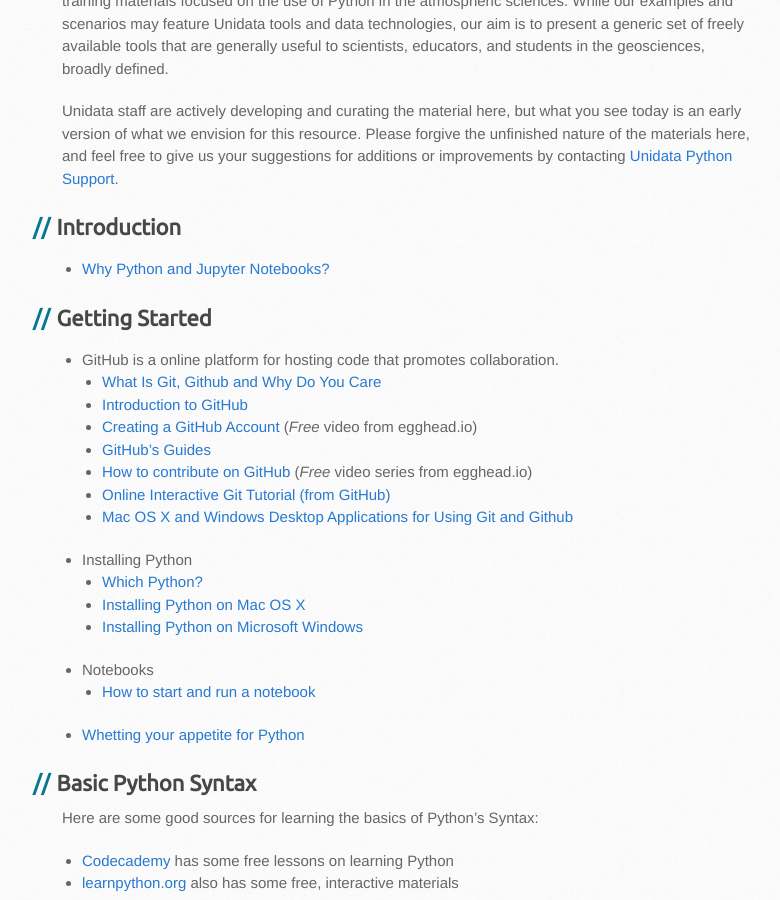
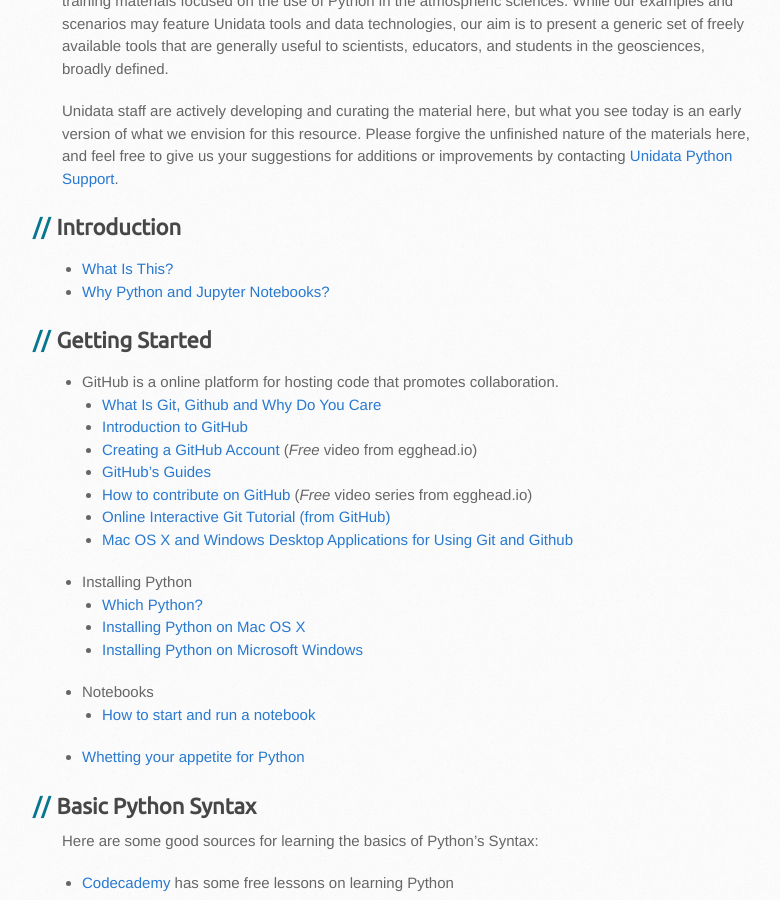
Before and after one commit to Unidata/online-python-training, a Jekyll site: the page built from index.md, in a window 1280 px wide and 900 px high, scrolled down 433 px. Shown: the whole window, without its empty margins (108-888 px from the left). Built offline with Jekyll 4.4.1, drawn with Linux system fonts in a browser that asks for light colours; some web fonts are replaced.

Commit message:
What Is This? link

```diff
--- a/index.md
+++ b/index.md
@@ -17,6 +17,7 @@
 [Unidata Python Support](support.html).
 
 ## Introduction
+  - [What Is This?](what.html)
   - [Why Python and Jupyter Notebooks?](introduction.html)
 
 ## Getting Started
```
Also changed, not shown: what.md (+3 -0 lines).
